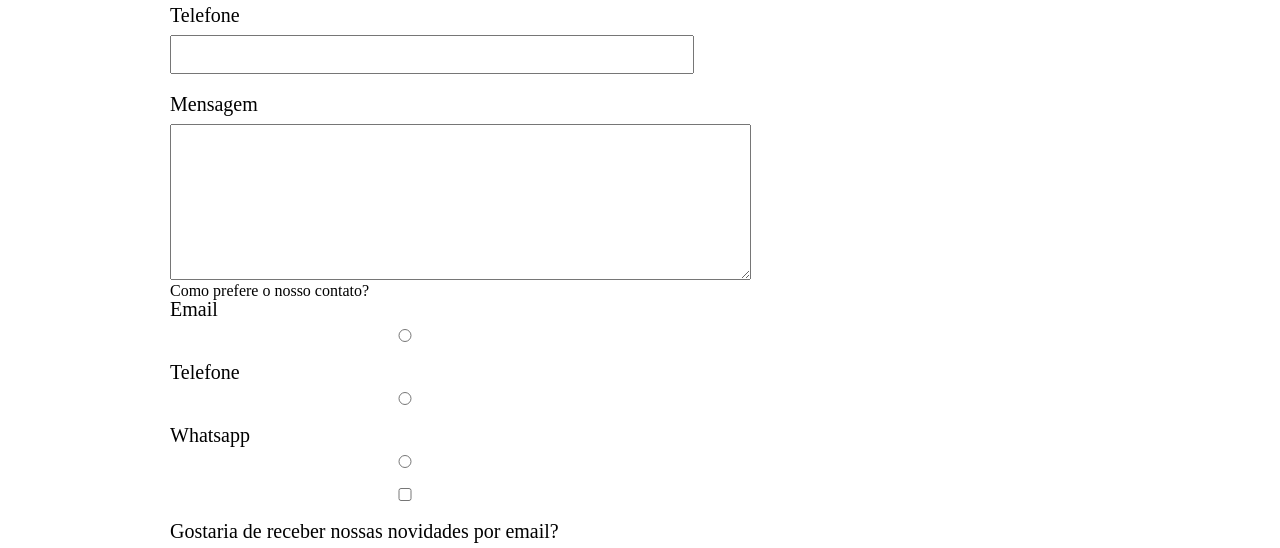
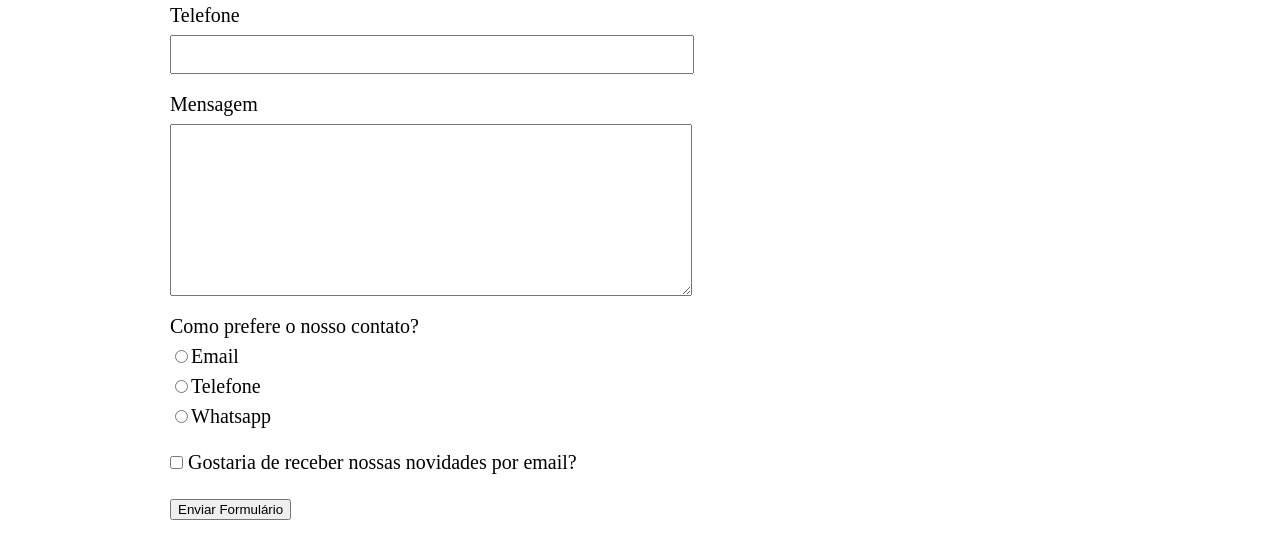
Before and after one commit to Thomas-Lincon/Estudos, a plain HTML site: page Programacao/Barbearia_alura/contato.html in a window 1280 px wide. Shown: the part 506-1054 px from the top of the page. Drawn offline with Linux system fonts and the light colour scheme.

Commit message:
Ajustando CSS da pagina contato e detalhes da pagina contato

```diff
--- a/Programacao/Barbearia_alura/contato.html
+++ b/Programacao/Barbearia_alura/contato.html
@@ -26,31 +26,31 @@
         <main>
             <form>
                 <label for="nomesobrenome">Nome e Sobrenome</label>
-                <input type="text" id="nomesobrenome">
+                <input type="text" id="nomesobrenome" class="input-padrao">
 
                 <label for="email">E-mail</label>
-                <input type="text" id="email">
+                <input type="text" id="email" class="input-padrao">
 
                 <label for="telefone">Telefone</label>
-                <input type="text" id="telefone">
+                <input type="text" id="telefone" class="input-padrao">
 
                 <label for="mensagem">Mensagem</label>
-                <textarea cols="70" rows="10" id="mensagem">  </textarea>
+                <textarea cols="70" rows="10" id="mensagem" class="input-padrao">  </textarea>
 
                 <div>
                     <p>Como prefere o nosso contato?</p>
 
-                    <label for="radio-email">Email</label>
-                    <input type="radio" name="contato" value="email" id="radio-email">
+                    <label for="radio-email"> <input type="radio" name="contato" value="email" id="radio-email">Email</label>
 
-                    <label for="radio-telefone">Telefone</label>
-                    <input type="radio" name="contato" value="telefone" id="radio-telefone">
 
-                    <label for="radio-whatsapp">Whatsapp</label>
-                    <input type="radio" name="contato" value="whatsapp" id="radio-whatsapp">
+                    <label for="radio-telefone"><input type="radio" name="contato" value="telefone" id="radio-telefone">Telefone</label>
+
+
+                    <label for="radio-whatsapp"><input type="radio" name="contato" value="whatsapp" id="radio-whatsapp">Whatsapp</label>
+
                 </div>
 
-                <label><input type="checkbox">  Gostaria de receber nossas novidades por email?</label>
+                <label><input type="checkbox" class="checkbox">  Gostaria de receber nossas novidades por email?</label>
 
 
                 <input type="submit" value="Enviar Formulário">
--- a/Programacao/Barbearia_alura/style.css
+++ b/Programacao/Barbearia_alura/style.css
@@ -103,15 +103,19 @@ form {
 
 }
 
-form label {
+form label, form p {
     display: block;
     font-size: 20px;
     margin: 0 0 10px;
 }
 
-form input {
+.input-padrao  {
     display: block;
     margin: 0 0 20px;
     padding:10px 25px;
     width: 50%;
 }
+
+.checkbox {
+    margin: 20px 0;
+}
```
